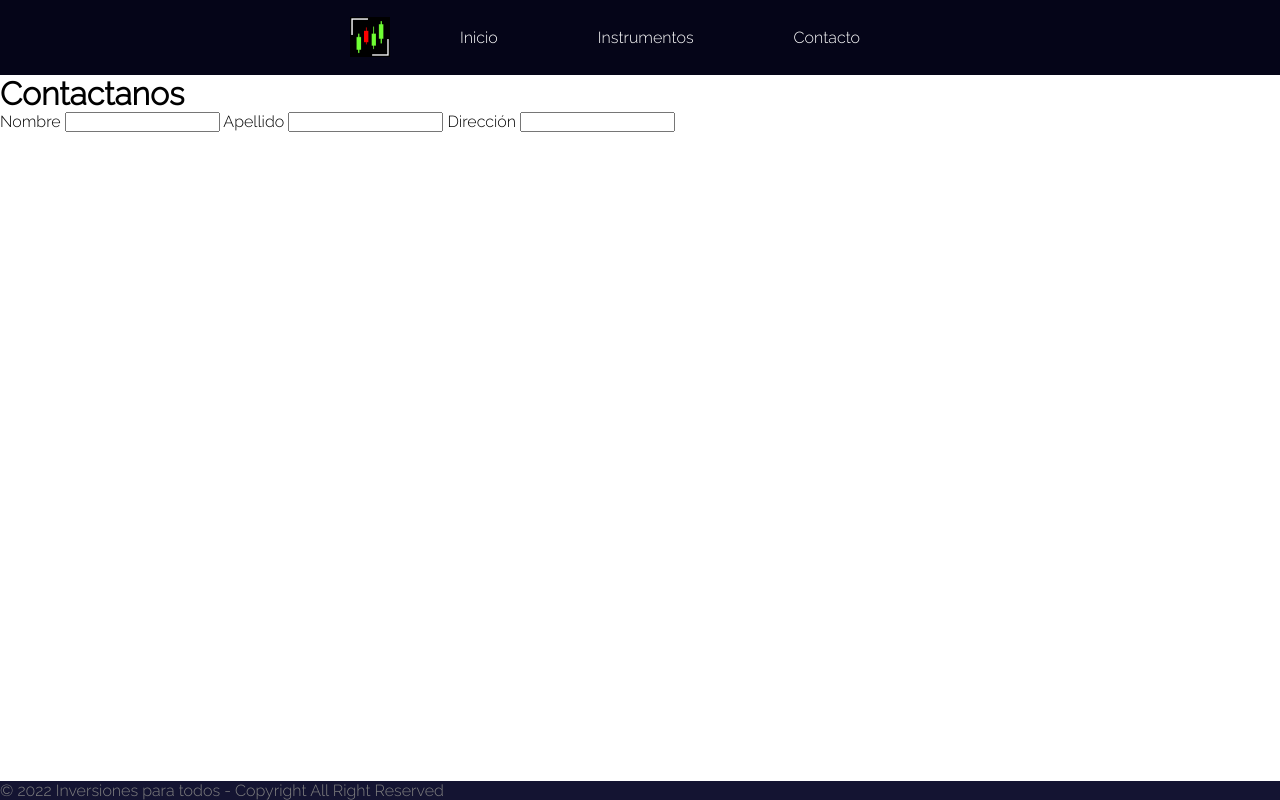
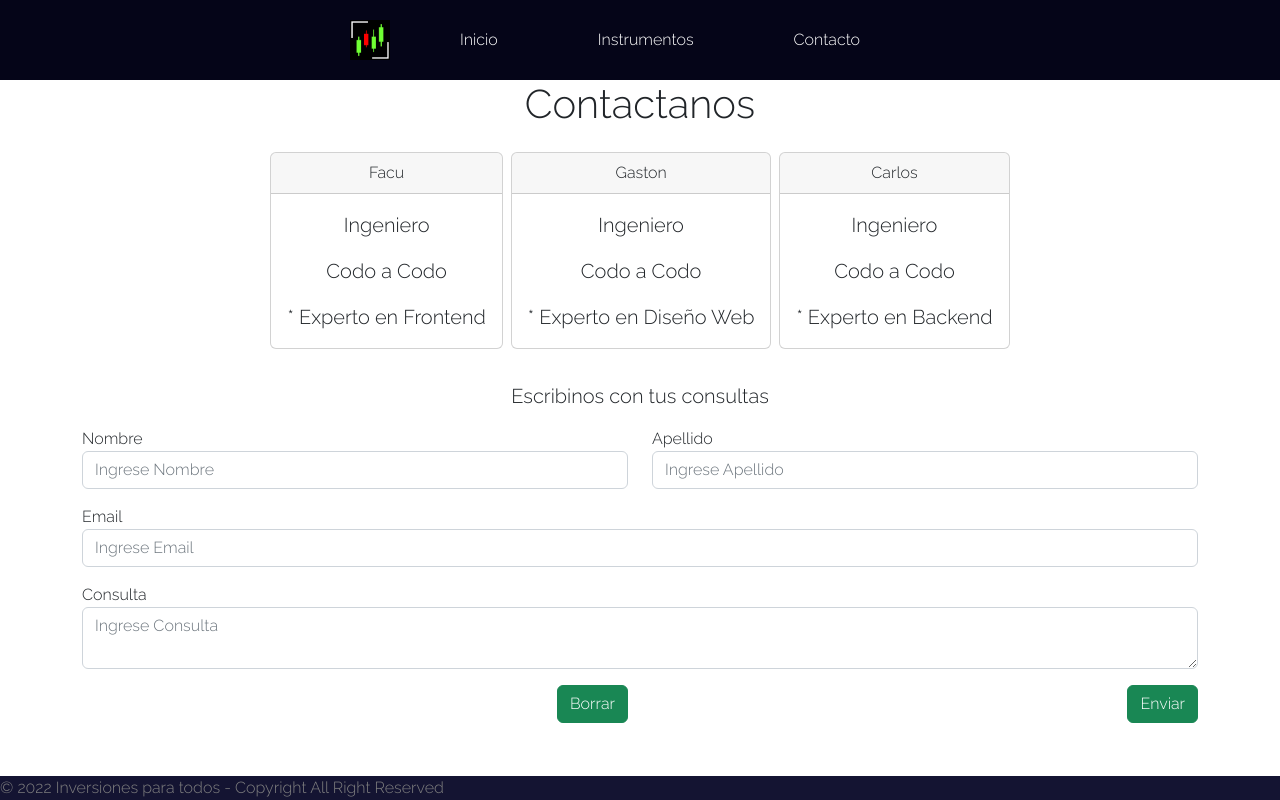
Before and after one commit to AGNS1996/project1, a plain HTML site: page Contacto.html in a window 1280 px wide. Drawn offline with nearby package versions, Linux system fonts and the light colour scheme.

Commit message:
Committed 10102022 16:16 Carlos

```diff
--- a/Contacto.html
+++ b/Contacto.html
@@ -5,6 +5,7 @@
     <meta charset="UTF-8">
     <meta http-equiv="X-UA-Compatible" content="IE=edge">
     <meta name="viewport" content="width=device-width, initial-scale=1.0">
+    <link href="https://cdn.jsdelivr.net/npm/bootstrap@5.2.1/dist/css/bootstrap.min.css" rel="stylesheet">
     <title>Contacto</title>
     <link href="https://fonts.googleapis.com/css2?family=Raleway:wght@300&display=swap" rel="stylesheet">
     <link rel="icon" href="img/IPT.ico">
@@ -32,19 +33,88 @@
 
         </header>
 
-        <h1>Contactanos</h1>
-
-    <form action="mailto:inversionesparatodo@gmail.com">
-        <label for="fname">Nombre</label>
-        <input type="text" id="fname" name="fname">
-        <label for="lname">Apellido</label>
-        <input type="text" id="lname" name="lname">
-        <label for="lname">Dirección</label>
-        <input type="text" id="fname" name="fname">
-    </form>
-
+        <h1 align="center">Contactanos</h1>
+        <div class="d-flex justify-content-center">
+            <div class="card my-3 mx-1">
+                <div class="card-header" align="center">
+                  Facu
+                </div>
+                <div class="card-body">
+                  <blockquote class="blockquote mb-0">
+                    <p align="center">Ingeniero</p>
+                    <p align="center">Codo a Codo</p>
+                    <div class="textoGris">
+                        * Experto en Frontend
+                    </div>
+                  </blockquote>
+                </div>
+            </div>
+            <div class="card my-3 mx-1">
+                <div class="card-header" align="center">
+                  Gaston
+                </div>
+                <div class="card-body">
+                  <blockquote class="blockquote mb-0">
+                    <p align="center">Ingeniero</p>
+                    <p align="center">Codo a Codo</p>
+                    <div class="textoGris">
+                        * Experto en Diseño Web
+                    </div>
+                  </blockquote>
+                </div>
+            </div>
+            <div class="card my-3 mx-1">
+                <div class="card-header" align="center">
+                  Carlos
+                </div>
+                <div class="card-body">
+                  <blockquote class="blockquote mb-0">
+                    <p align="center">Ingeniero</p>
+                    <p align="center">Codo a Codo</p>
+                    <div class="textoGris">
+                        * Experto en Backend
+                    </div>
+                  </blockquote>
+                </div>
+            </div>
+        </div>
+      <div class="container">
+        <div class="lead text-center my-3">Escribinos con tus consultas</div>
+        <form action="https://formspree.io/f/xbjbklpl" method="POST">
+          <div class="row">
+            <div class="col-md mb-3">
+              <label for="fname">Nombre</label>
+              <input type="text" id="fname" name="fname" placeholder="Ingrese Nombre" class="form-control" pattern=".{2,40}" title="Debe tener 2 o más caracteres" required>
+            </div>
+            <div class="col-md mb-3">
+              <label for="lname">Apellido</label>
+              <input type="text" id="lname" name="lname" placeholder="Ingrese Apellido" class="form-control" pattern=".{2,40}" title="Debe tener 2 o más caracteres" required>
+            </div>
+          </div>
+          <div class="row">
+            <div class="col-md mb-3">
+              <label for="email">Email</label>
+              <input type="text" id="email" name="email" placeholder="Ingrese Email" class="form-control" pattern="[a-z0-9._%+-]+@[a-z0-9.-]+\.[a-z]{2,}$" title="No es un email valido" required>
+            </div>
+          </div>
+          <div class="row">
+            <div class="col-md mb-3">
+              <label for="consulta">Consulta</label>
+              <textarea name="consulta" placeholder="Ingrese Consulta" class="form-control" required></textarea>
+            </div>
+          </div>
+          <div class="row" align="right">
+            <div class="col-md mb-3">
+              <input type="reset" value="Borrar" class="btn btn-success">
+            </div>
+            <div class="col-md mb-3">
+              <input type="submit" value="Enviar" class="btn btn-success">
+            </div>
+          </div>
+        </form>
+      </div>
     <footer>&copy; 2022 Inversiones para todos - Copyright All Right Reserved</footer>
-
+    <script src="https://cdn.jsdelivr.net/npm/bootstrap@5.2.1/dist/js/bootstrap.bundle.min.js"></script>
 </body>
 
 </html>
```
